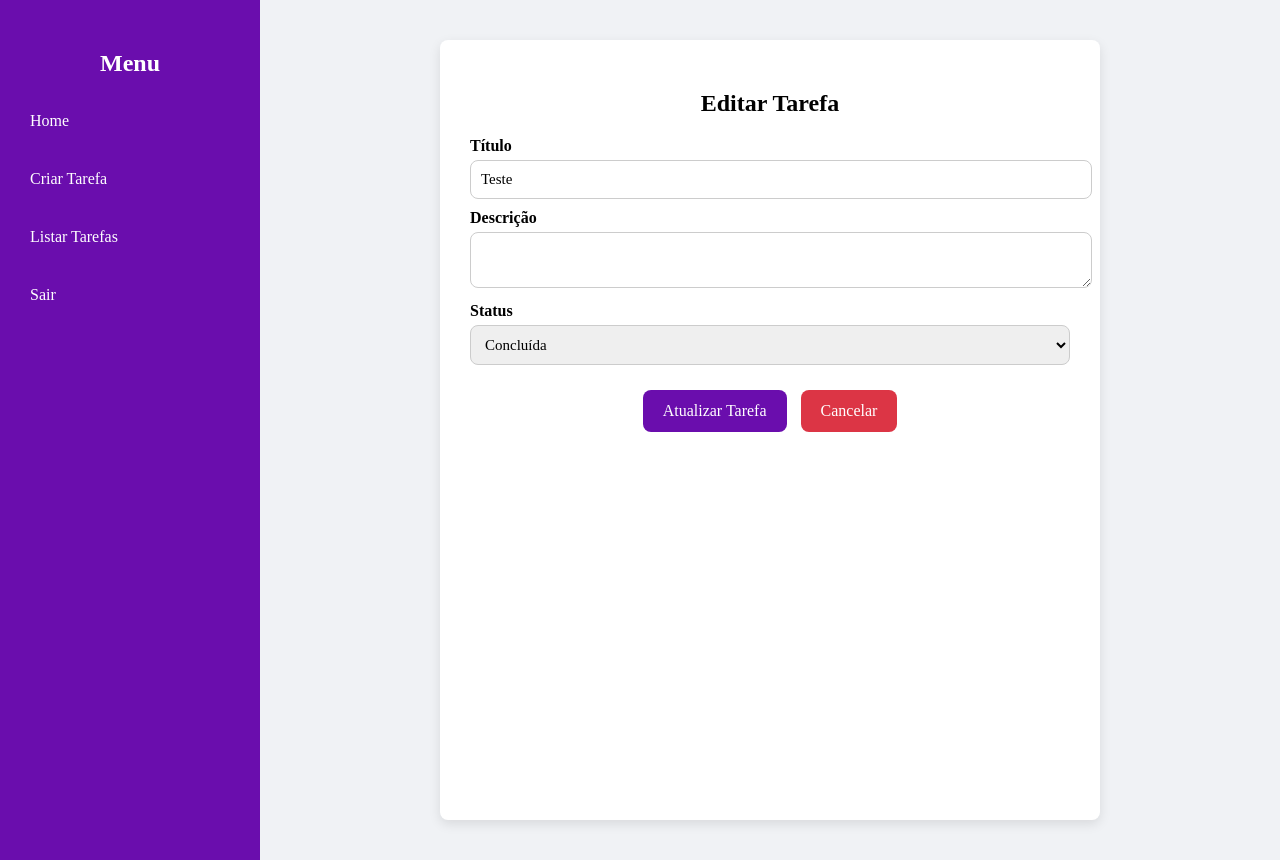
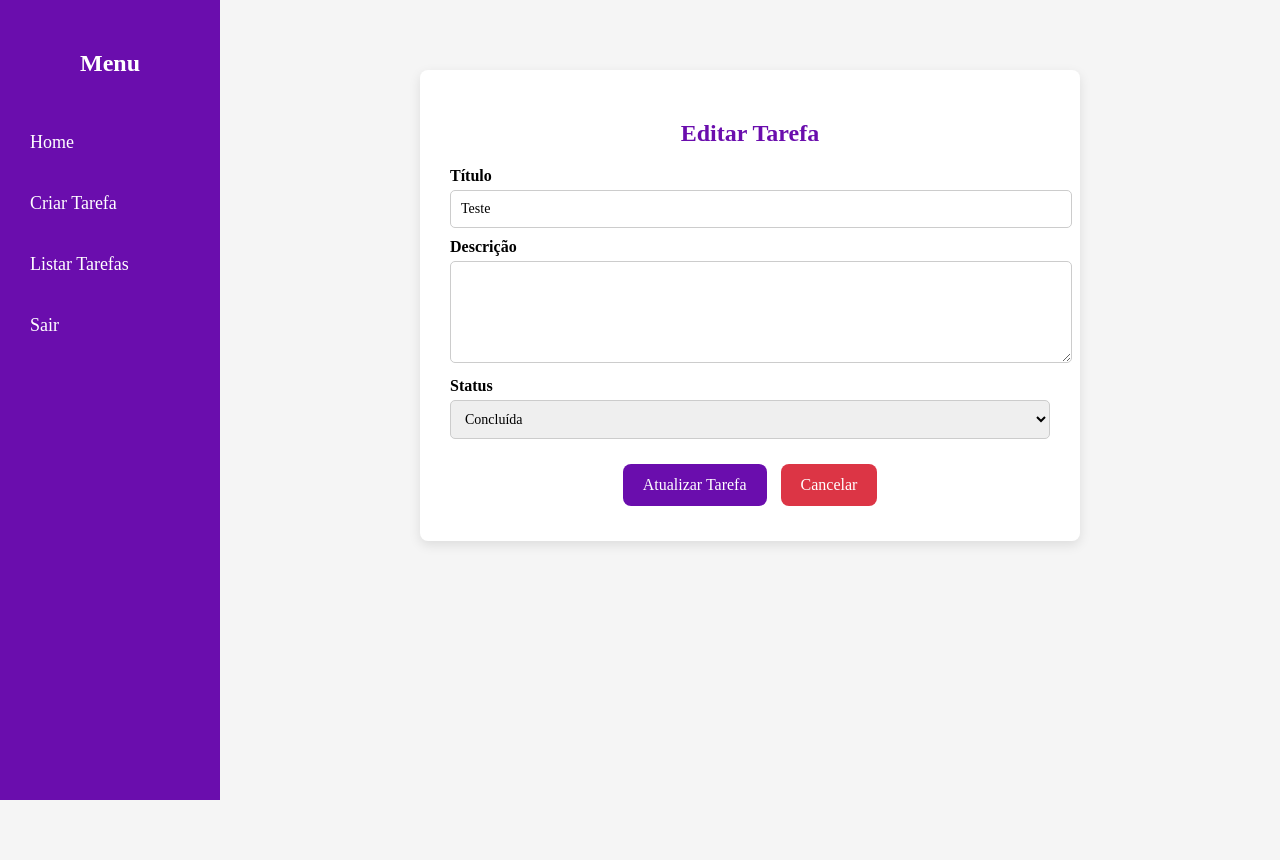
Before and after one commit to Flavia-802492/gerenciador-tarefas, a PHP site: page /crud/edit_task.php?id=2 in a window 1280 px wide. After the commit the page ends 800 px from the top, so only its background shows below. Run offline with PHP 8.4, Linux system fonts and the light colour scheme; the visitor is signed in with stand-in values (Sample User, id 1); data comes from the database, SQL or seed files in the repository; both versions use the stored data as it was after the commit.

Commit message:
Ajustes no layout e CSS das telas de adicionar e editar tarefas, além da adição de uma sql para deletar os dados do banco de dados

```diff
--- /dev/null
+++ b/bd/delete.sql
@@ -0,0 +1,5 @@
+DELETE FROM tarefas;
+
+DELETE FROM users;
+
+DELETE FROM sqlite_sequence;
--- a/crud/add_task.php
+++ b/crud/add_task.php
@@ -54,7 +54,6 @@ if ($_SERVER['REQUEST_METHOD'] === 'POST') {
             text-align: center;
             margin-bottom: 40px;
             color: #fff;
-            /* Menu em branco */
         }
 
         .sidebar a {
@@ -80,7 +79,6 @@ if ($_SERVER['REQUEST_METHOD'] === 'POST') {
         h2 {
             text-align: center;
             color: #6a0dad;
-            /* Criar Tarefa em roxo */
         }
 
         form label {
@@ -190,6 +188,8 @@ if ($_SERVER['REQUEST_METHOD'] === 'POST') {
     </div>
 
     <div class="main">
+        <div
+            style="background:#fff; padding:30px; border-radius:8px; max-width:600px; margin:40px auto; box-shadow:0 4px 12px rgba(0,0,0,0.1);">
             <h2>Criar Tarefa</h2>
 
             <?php foreach ($errors as $err): ?>
@@ -214,6 +214,8 @@ if ($_SERVER['REQUEST_METHOD'] === 'POST') {
                 </div>
             </form>
         </div>
+    </div>
+
 </body>
 
 </html>
--- a/crud/edit_task.php
+++ b/crud/edit_task.php
@@ -53,20 +53,28 @@ if ($_SERVER['REQUEST_METHOD'] === 'POST') {
 <head>
     <meta charset="UTF-8">
     <title>Editar Tarefa</title>
+    <meta name="viewport" content="width=device-width, initial-scale=1.0">
     <style>
         body {
-            display: flex;
             font-family: 'Times New Roman', Times, serif;
             margin: 0;
-            background: #f0f2f5;
+            display: flex;
+            min-height: 100vh;
+            background: #f5f5f5;
         }
 
         .sidebar {
             width: 220px;
             background: #6a0dad;
             color: #fff;
-            min-height: 100vh;
             padding: 30px 20px;
+            box-sizing: border-box;
+        }
+
+        .sidebar h2 {
+            text-align: center;
+            margin-bottom: 40px;
+            color: #fff;
         }
 
         .sidebar a {
@@ -75,7 +83,9 @@ if ($_SERVER['REQUEST_METHOD'] === 'POST') {
             text-decoration: none;
             padding: 15px 10px;
             margin-bottom: 10px;
+            font-size: 18px;
             border-radius: 8px;
+            transition: background 0.2s;
         }
 
         .sidebar a:hover {
@@ -85,15 +95,20 @@ if ($_SERVER['REQUEST_METHOD'] === 'POST') {
         .main {
             flex: 1;
             padding: 30px;
+        }
+
+        .card {
             background: #fff;
+            padding: 30px;
             border-radius: 8px;
+            max-width: 600px;
             margin: 40px auto;
-            max-width: 600px;
             box-shadow: 0 4px 12px rgba(0, 0, 0, 0.1);
         }
 
         h2 {
             text-align: center;
+            color: #6a0dad;
         }
 
         label {
@@ -109,9 +124,14 @@ if ($_SERVER['REQUEST_METHOD'] === 'POST') {
             padding: 10px;
             margin-top: 5px;
             border: 1px solid #ccc;
-            border-radius: 8px;
-            font-size: 15px;
+            border-radius: 5px;
+            font-size: 14px;
             font-family: inherit;
+        }
+
+        textarea {
+            resize: vertical;
+            min-height: 80px;
         }
 
         .btn-container {
@@ -128,9 +148,8 @@ if ($_SERVER['REQUEST_METHOD'] === 'POST') {
             cursor: pointer;
             font-size: 16px;
             font-family: inherit;
+            transition: background 0.2s;
             margin: 5px;
-            text-decoration: none;
-            display: inline-block;
         }
 
         .btn:hover {
@@ -140,11 +159,12 @@ if ($_SERVER['REQUEST_METHOD'] === 'POST') {
         .btn-cancel {
             background: #dc3545;
             text-decoration: none;
+            display: inline-block;
             color: #fff;
         }
 
         .btn-cancel:hover {
-            background: #b71c1c;
+            background: #c82333;
         }
 
         .message {
@@ -156,15 +176,30 @@ if ($_SERVER['REQUEST_METHOD'] === 'POST') {
         }
 
         .error {
-            background: #f8d7da;
+            background-color: #f8d7da;
             color: #721c24;
             border-color: #f5c6cb;
         }
 
         .success {
-            background: #d4edda;
+            background-color: #d4edda;
             color: #155724;
             border-color: #c3e6cb;
+        }
+
+        @media (max-width: 768px) {
+            body {
+                flex-direction: column;
+            }
+
+            .sidebar {
+                width: 100%;
+                text-align: center;
+            }
+
+            .main {
+                padding: 20px;
+            }
         }
     </style>
     <?php if ($success): ?>
@@ -186,6 +221,7 @@ if ($_SERVER['REQUEST_METHOD'] === 'POST') {
     </div>
 
     <div class="main">
+        <div class="card">
             <h2>Editar Tarefa</h2>
 
             <?php foreach ($errors as $err): ?>
@@ -215,6 +251,7 @@ if ($_SERVER['REQUEST_METHOD'] === 'POST') {
                 </div>
             </form>
         </div>
+    </div>
 </body>
 
 </html>
```
Also changed, not shown: bd/database.sqlite. Lines whose indentation alone changed are shown as unchanged.
